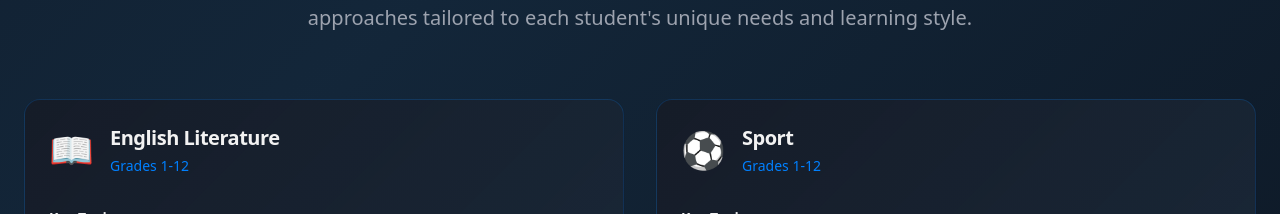
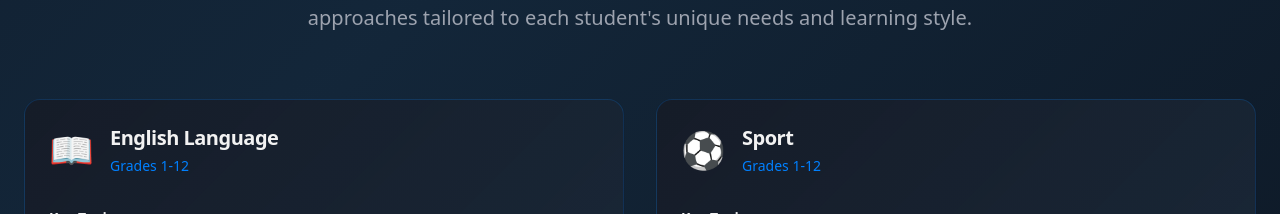
Before and after one commit to Blendddd/muhammed, a React (Vite) app: page / in a window 1280 px wide. Shown: the part 2108-2322 px from the top of the page. Built offline with nearby package versions, Linux system fonts and the light colour scheme.

Commit message:
Update SubjectsSection.tsx

```diff
--- a/src/components/SubjectsSection.tsx
+++ b/src/components/SubjectsSection.tsx
@@ -3,7 +3,7 @@ import { Card, CardContent, CardHeader, CardTitle } from "@/components/ui/card";
 const SubjectsSection = () => {
   const subjects = [
     {
-      title: "English Literature",
+      title: "English Language",
       description: "Classic and contemporary literature analysis, creative writing, and communication skills.",
       icon: "📖",
       topics: ["Literature", "Writing", "Grammar", "Communication"],
```
